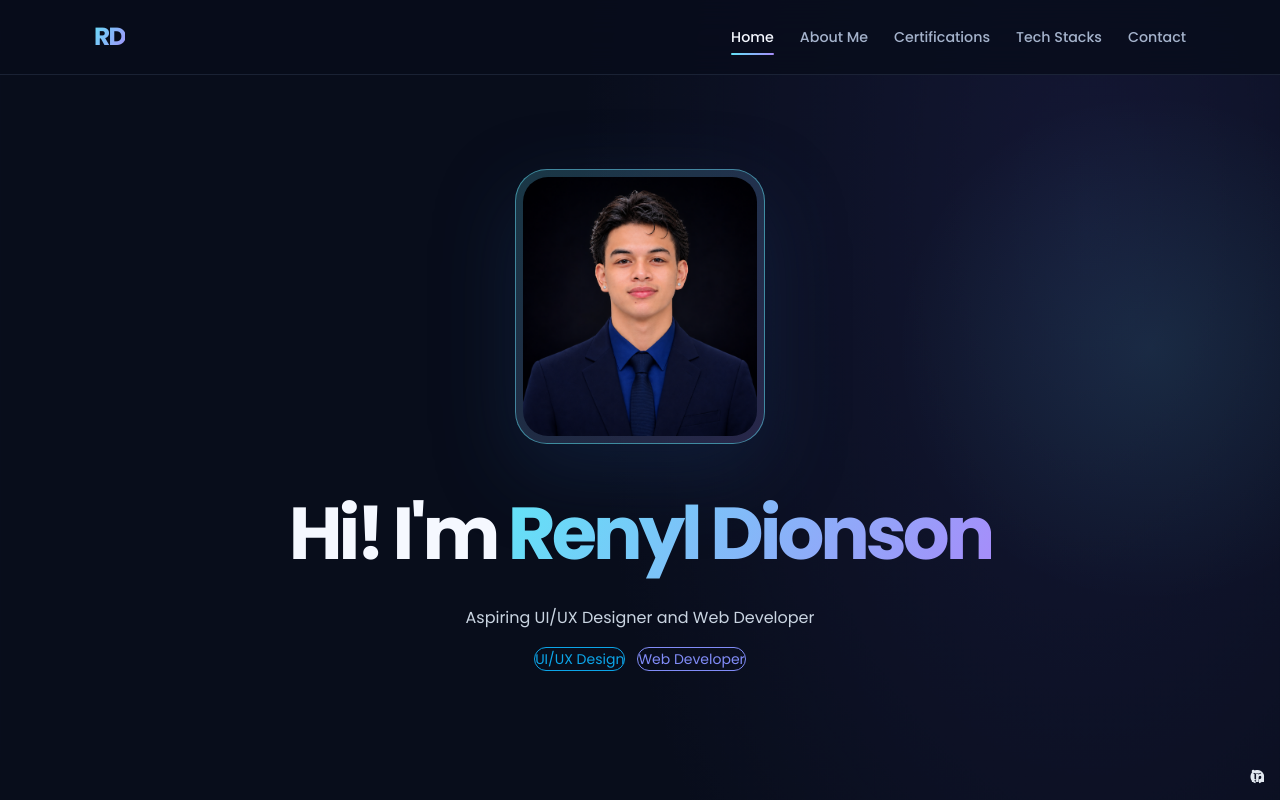
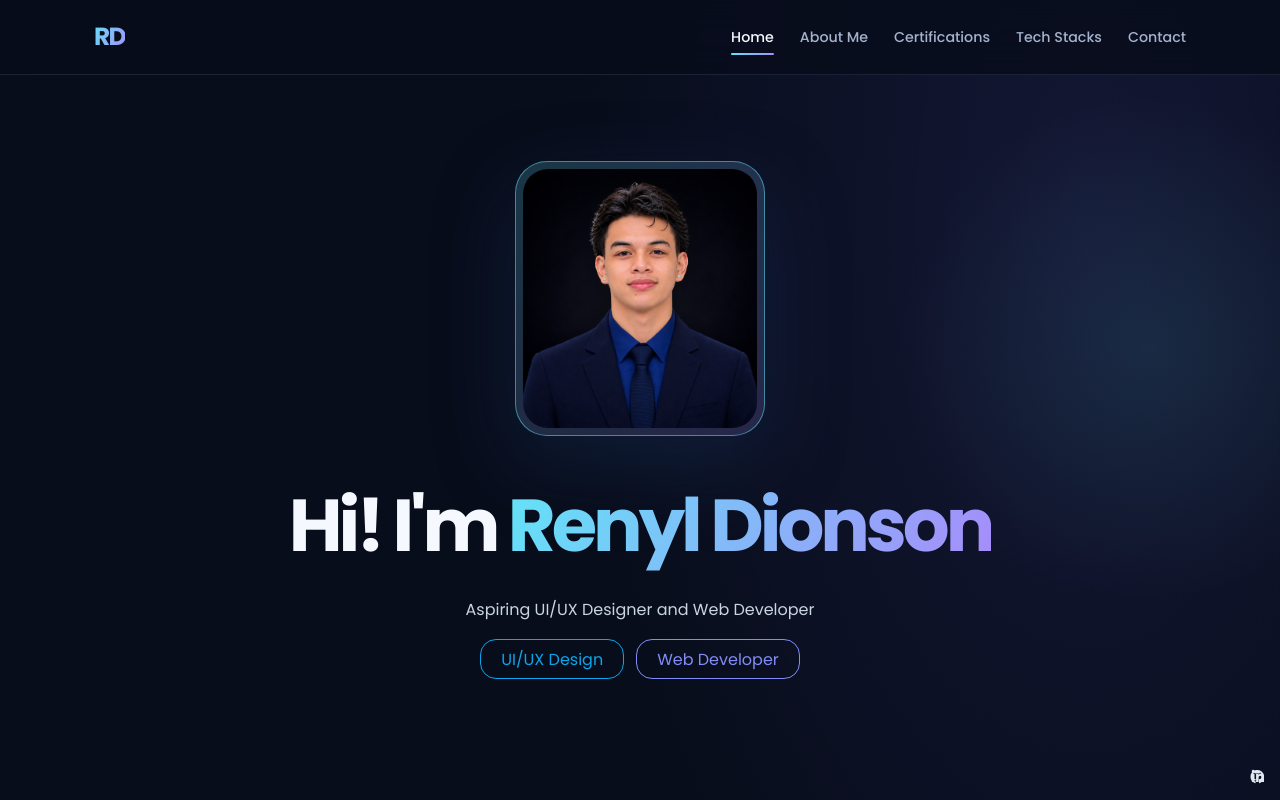
Before and after one commit to renyldionson09/nuxt-portfolio, a Nuxt app: page / in a window 1280 px wide. Shown: the top 800 px of the page. Built offline with nearby package versions, Linux system fonts and the light colour scheme.

Commit message:
Minor portfolio improvements

```diff
--- a/app/components/HeroSection.vue
+++ b/app/components/HeroSection.vue
@@ -20,11 +20,11 @@
       </p>
 
       <div class="flex flex-wrap justify-center gap-3 mt-6">
-        <span class="badge badge-info badge-outline">
+        <span class="badge badge-info badge-outline hero-badge">
           UI/UX Design
         </span>
 
-        <span class="badge badge-secondary badge-outline">
+        <span class="badge badge-secondary badge-outline hero-badge">
           Web Developer
         </span>
       </div>
@@ -32,3 +32,11 @@
     </div>
   </section>
 </template>
+
+<style scoped>
+.hero-badge {
+  min-height: 2.5rem;
+  padding: 0 1.25rem;
+  font-size: 1rem;
+}
+</style>
```
